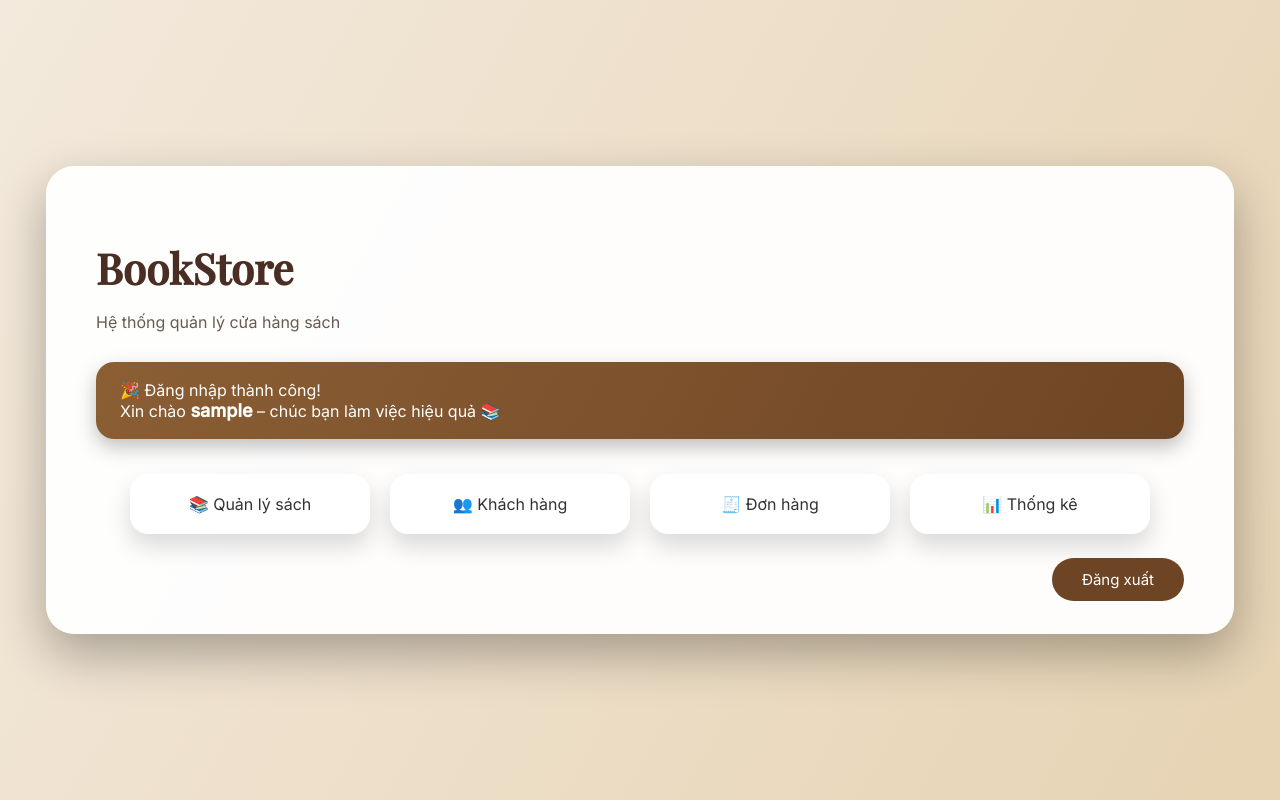
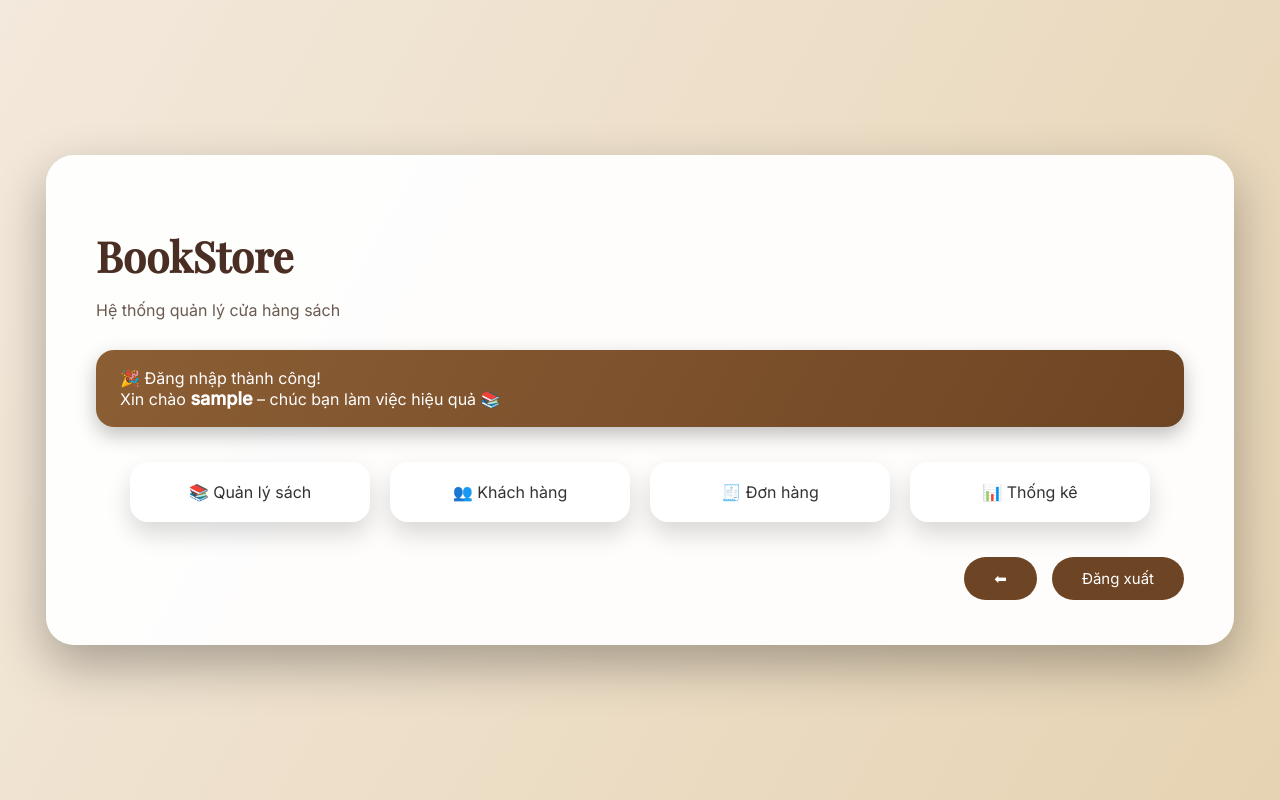
Before and after one commit to tramnguyen11021997-pixel/Quan_Ly_Ban_Sach04, a PHP site: page /home.php in a window 1280 px wide. Run offline with PHP 8.4, Linux system fonts and the light colour scheme; the visitor is signed in with stand-in values (Sample User, id 1).

Commit message:
Add home page

```diff
--- a/home.php
+++ b/home.php
@@ -1,7 +1,7 @@
 <?php
 session_start();
 if (!isset($_SESSION['user'])) {
-    header("Location: index.php");
+    header("Location: login.php");
     exit();
 }
 $username = $_SESSION['user'];
@@ -104,8 +104,26 @@ $username = $_SESSION['user'];
             transition: 0.3s;
         }
 
-        .logout a:hover {
+        .logout {
+            display: flex;         /* Sử dụng flexbox để nằm ngang */
+            justify-content: flex-end; /* Đẩy cả 2 nút về bên phải */
+            gap: 15px;            /* Khoảng cách giữa 2 nút */
+            margin-top: 35px;
+        }
+
+        .btn-home {
+            background: #8b5e34;  /* Màu nâu sáng hơn */
+            color: white;
+            padding: 12px 30px;
+            border-radius: 30px;
+            text-decoration: none;
+            font-size: 15px;
+            transition: 0.3s;
+        }
+
+        .btn-home:hover {
             background: #4b2e23;
+            transform: translateY(-2px);
         }
 
         @media (max-width: 900px) {
@@ -139,6 +157,7 @@ $username = $_SESSION['user'];
 
 
     <div class="logout">
+        <a href="index.php" class="btn-home">⬅</a>
         <a href="logout.php">Đăng xuất</a>
     </div>
 
```
